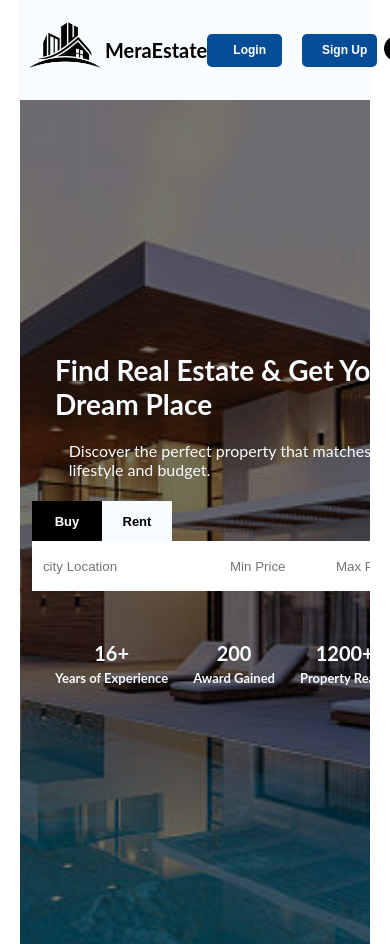
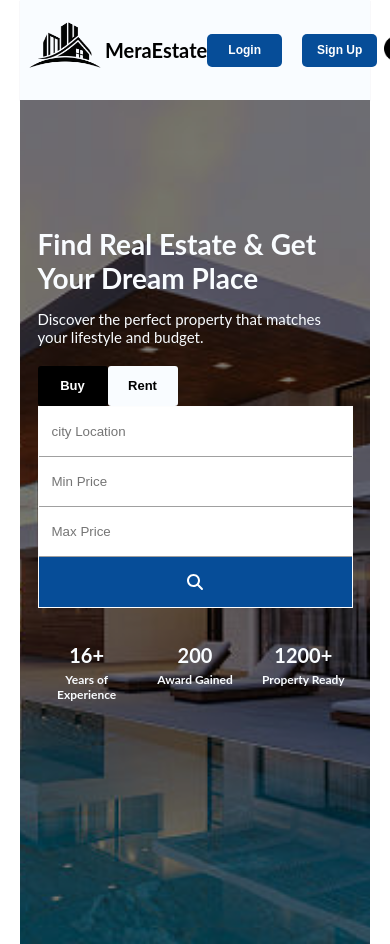
Before and after one commit to ameraehab/RealState, a React (Vite) app: page / in a window 390 px wide. Built offline with nearby package versions, Linux system fonts and the light colour scheme.

Commit message:
update the responsitivly

```diff
--- a/src/components/Routes/homePage/homePage.css
+++ b/src/components/Routes/homePage/homePage.css
@@ -8,6 +8,7 @@
   position: relative;
   overflow: hidden;
 }
+
 .home-layout img {
   width: 100%;
   height: 100%;
@@ -21,6 +22,7 @@
   background: rgba(0, 0, 0, 0.512);
   z-index: 0;
 }
+
 .textContent {
   position: absolute;
   top: 30%;
@@ -28,25 +30,30 @@
   color: rgb(249, 252, 255);
   z-index: 1;
 }
+
 .heading {
   width: 550px;
   font-size: 45px;
   margin-bottom: 20px;
 }
+
 .description {
   position: absolute;
   font-size: 15px;
   left: 3%;
 }
+
 .main-box {
   display: flex;
   justify-content: space-between;
   margin-top: 20px;
 }
+
 .main-box .box {
   color: rgb(249, 252, 255);
   text-align: center;
 }
+
 .main-box .box h1 {
   font-size: 30px;
 }
@@ -57,18 +64,35 @@
 }
 
 @media (max-width: 738px) {
+  .textContent {
+    top: 15%;
+    left: 5%;
+    width: 90%;
+  }
+
   .heading {
     font-size: 28px;
-    width: 400px;
+    width: 100%;
+    margin-bottom: 15px;
   }
+
   .description {
-    font-size: 16px;
-    width: 350px;
+    position: static;
+    font-size: 15px;
+    width: 100%;
+    margin-bottom: 20px;
   }
+
   .main-box {
-    justify-content: flex-start;
-    gap: 25px;
-    margin-top: 50px;
+    justify-content: space-between;
+
+    gap: 10px;
+
+    margin-top: 35px;
+  }
+
+  .main-box .box {
+    flex: 1;
   }
 
   .main-box .box h1 {
@@ -76,6 +100,6 @@
   }
 
   .main-box .box p {
-    font-size: 13px;
+    font-size: 12px;
   }
 }
--- a/src/components/Routes/homePage/homePage.jsx
+++ b/src/components/Routes/homePage/homePage.jsx
@@ -1,4 +1,5 @@
 import "./homePage.css";
+
 import Search from "../../search";
 function HomePage() {
   return (
--- a/src/components/search.css
+++ b/src/components/search.css
@@ -1,50 +1,67 @@
+@import "/src/mainLayout.css";
+
 .search-box {
   margin-top: 60px;
+  width: 625px;
+  max-width: 100%;
 }
 
 .type {
   display: flex;
 }
+
 .type button {
   padding: 10px;
   width: 70px;
   height: 40px;
-  border-radius: 0;
+  border-radius: 3px;
   border: 0px solid rgb(90, 89, 89);
   background-color: rgb(249, 252, 255);
   font-size: small;
   font-weight: 600;
   cursor: pointer;
 }
+
 .type .selected {
   color: white;
   background-color: black;
 }
+
 form {
   display: flex;
   align-items: center;
   border: 1px solid rgb(253, 253, 253);
   height: 50px;
   background-color: rgb(249, 252, 255);
-  width: fit-content;
+
+  width: 100%;
+
+  box-sizing: border-box;
 }
+
 form .location,
-.min-price,
-.max-price,
-button {
+form .min-price,
+form .max-price,
+form button {
   border: none;
   outline: none;
   height: 100%;
   padding-left: 10px;
+  width: 35%;
+
+  box-sizing: border-box;
 }
+
 form button {
   background-color: #064d98;
   color: white;
-  width: 50px;
   position: relative;
-  margin-left: 10px;
+
+  margin-left: 0;
+
   cursor: pointer;
 }
+
 form button .icon-search {
   position: absolute;
   top: 50%;
@@ -52,10 +69,43 @@ form button .icon-search {
   transform: translate(-50%, -50%);
   font-size: medium;
 }
+
 @media (max-width: 738px) {
+  /* CHANGED */
   .search-box {
-    position: relative;
-    right: 5%;
-    margin-top: 80px;
+    width: 100%;
+    margin-top: 20px;
+  }
+
+  form {
+    flex-direction: column;
+    align-items: stretch;
+    width: 100%;
+    height: auto;
+  }
+
+  form .location,
+  form .min-price,
+  form .max-price {
+    width: 100%;
+    height: 50px;
+    padding: 13px;
+
+    box-sizing: border-box;
+
+    border-bottom: 1px solid rgb(160, 160, 160);
+  }
+
+  form button {
+    width: 100%;
+    height: 50px;
+
+    margin-left: 0;
+
+    right: auto;
+
+    padding: 0;
+
+    box-sizing: border-box;
   }
 }
```
